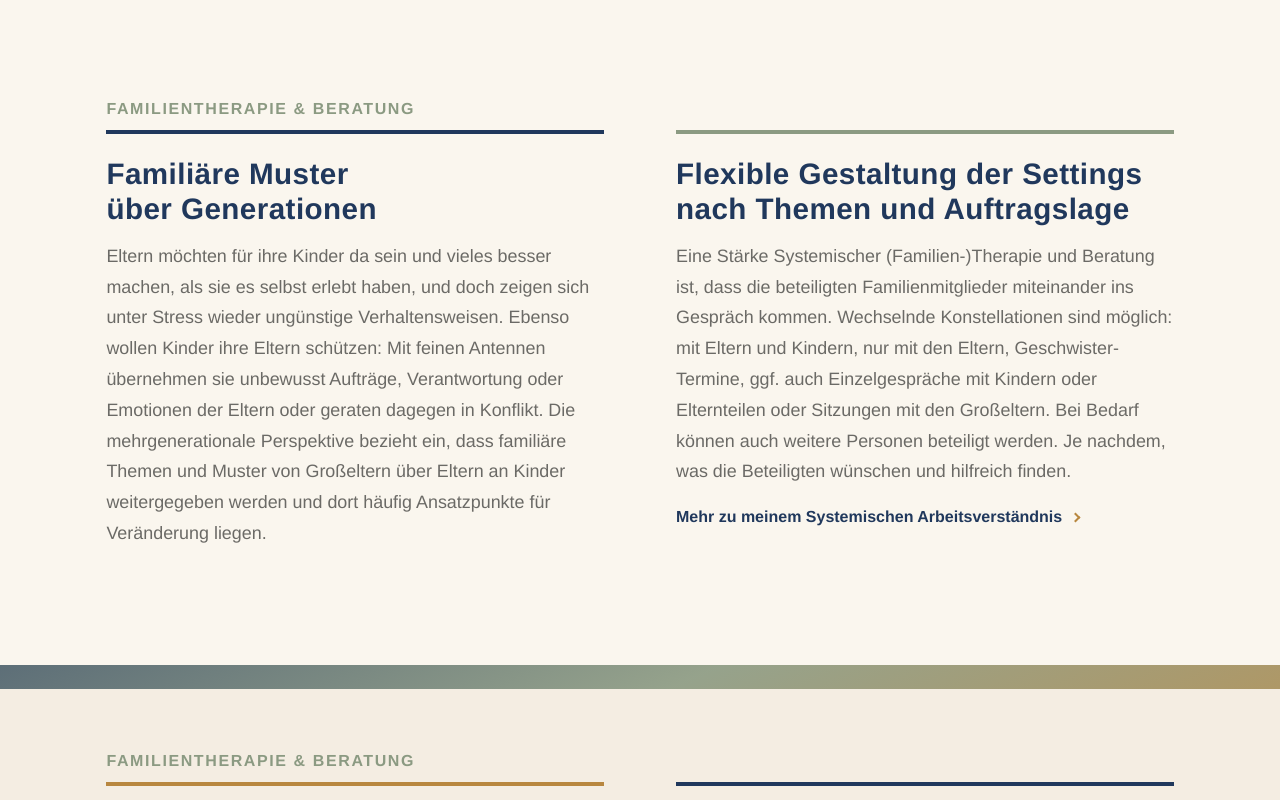
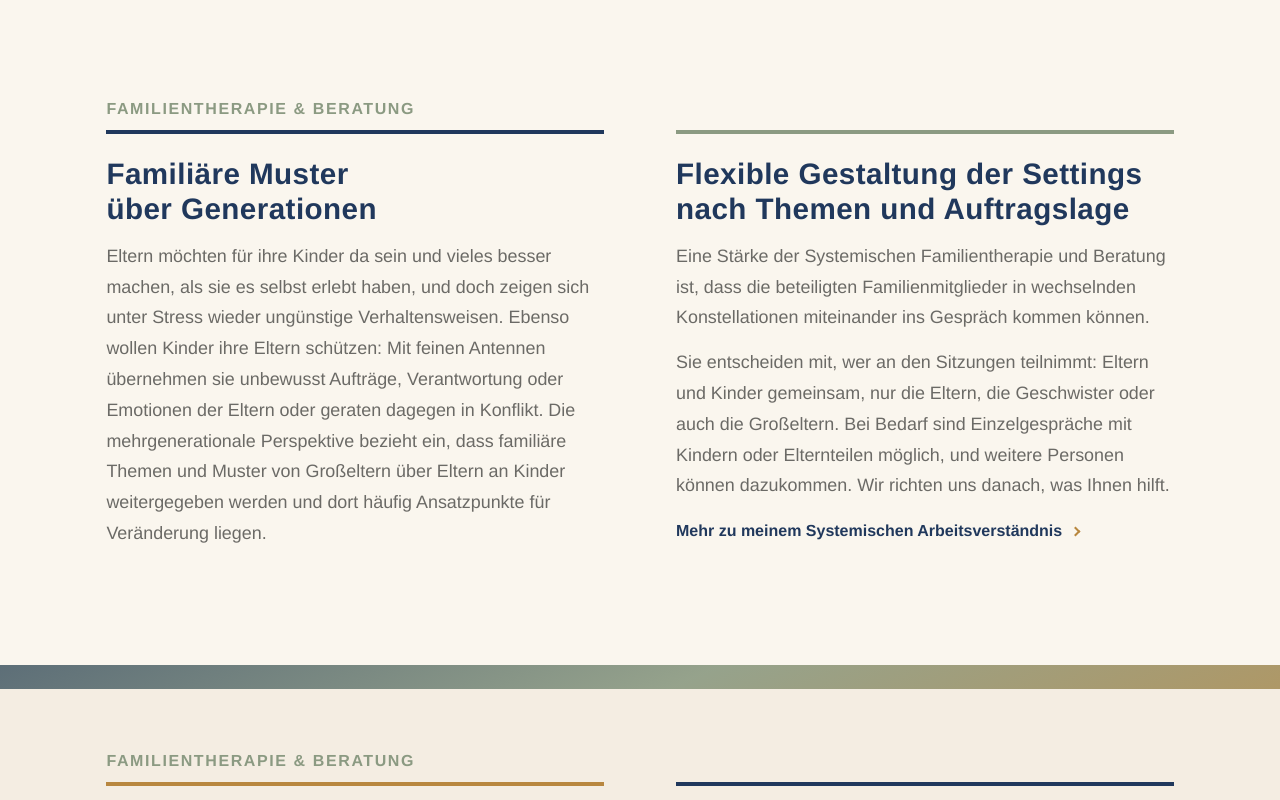
Before and after one commit to 310725-ks/Praxis-Website, an Eleventy site: page src/familientherapie/index.njk in a window 1280 px wide. Shown: the part 840-1640 px from the top of the page. Built offline with nearby package versions, Linux system fonts and the light colour scheme; Eleventy itself is replaced by a stand-in of ours; files that its build step writes are made by us from their sources.

Commit message:
Update index.njk

```diff
--- a/src/familientherapie/index.njk
+++ b/src/familientherapie/index.njk
@@ -31,7 +31,8 @@ description: "Familientherapie und Beratung bei Stefan Gowitzke in Berlin-Moabit
         <div class="rd-eyebrow">Familientherapie &amp; Beratung</div>
         <div class="rd-cols">
           <div class="rd-col rd-text c1"><h2>Familiäre Muster über Generationen</h2><p>Eltern möchten für ihre Kinder da sein und vieles besser machen, als sie es selbst erlebt haben, und doch zeigen sich unter Stress wieder ungünstige Verhaltensweisen. Ebenso wollen Kinder ihre Eltern schützen: Mit feinen Antennen übernehmen sie unbewusst Aufträge, Verantwortung oder Emotionen der Eltern oder geraten dagegen in Konflikt. Die mehrgenerationale Perspektive bezieht ein, dass familiäre Themen und Muster von Großeltern über Eltern an Kinder weitergegeben werden und dort häufig Ansatzpunkte für Veränderung liegen.</p></div>
-          <div class="rd-col rd-text c2"><h2>Flexible Gestaltung der Settings nach Themen und Auftragslage</h2><p>Eine Stärke Systemischer (Familien-)Therapie und Beratung ist, dass die beteiligten Familienmitglieder miteinander ins Gespräch kommen. Wechselnde Konstellationen sind möglich: mit Eltern und Kindern, nur mit den Eltern, Geschwister-Termine, ggf. auch Einzelgespräche mit Kindern oder Elternteilen oder Sitzungen mit den Großeltern. Bei Bedarf können auch weitere Personen beteiligt werden. Je nachdem, was die Beteiligten wünschen und hilfreich finden.</p>
+          <div class="rd-col rd-text c2"><h2>Flexible Gestaltung der Settings nach Themen und Auftragslage</h2><p>Eine Stärke der Systemischen Familientherapie und Beratung ist, dass die beteiligten Familienmitglieder in wechselnden Konstellationen miteinander ins Gespräch kommen können.</p>
+            <p>Sie entscheiden mit, wer an den Sitzungen teilnimmt: Eltern und Kinder gemeinsam, nur die Eltern, die Geschwister oder auch die Großeltern. Bei Bedarf sind Einzelgespräche mit Kindern oder Elternteilen möglich, und weitere Personen können dazukommen. Wir richten uns danach, was Ihnen hilft.</p>
             <p><a class="rd-more-link" href="{{ '/systemische-therapie/' | url }}#arbeitsverstaendnis">Mehr zu meinem Systemischen Arbeitsverständnis<span class="rd-chev"></span></a></p></div>
         </div>
       </div>
```
